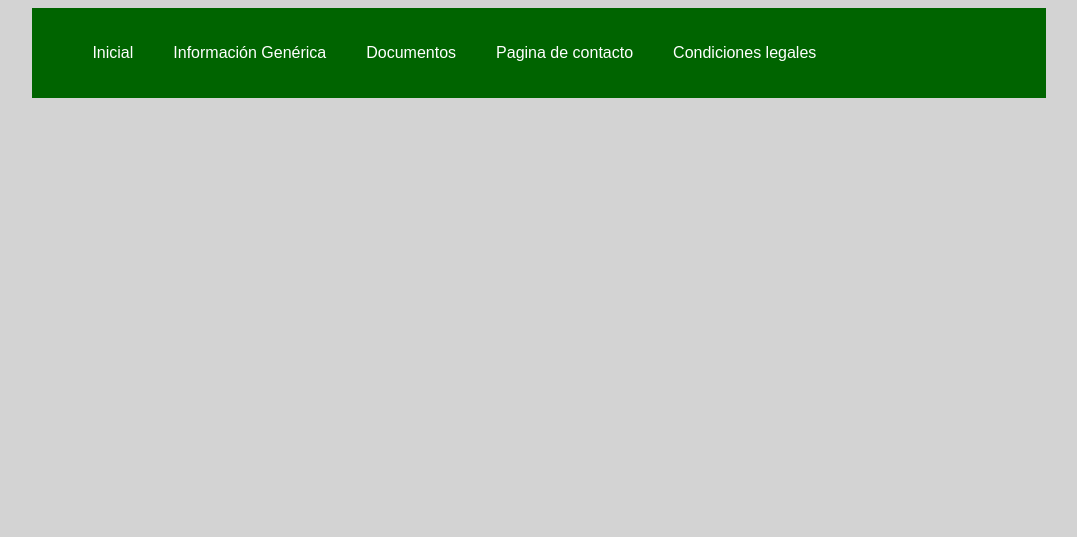
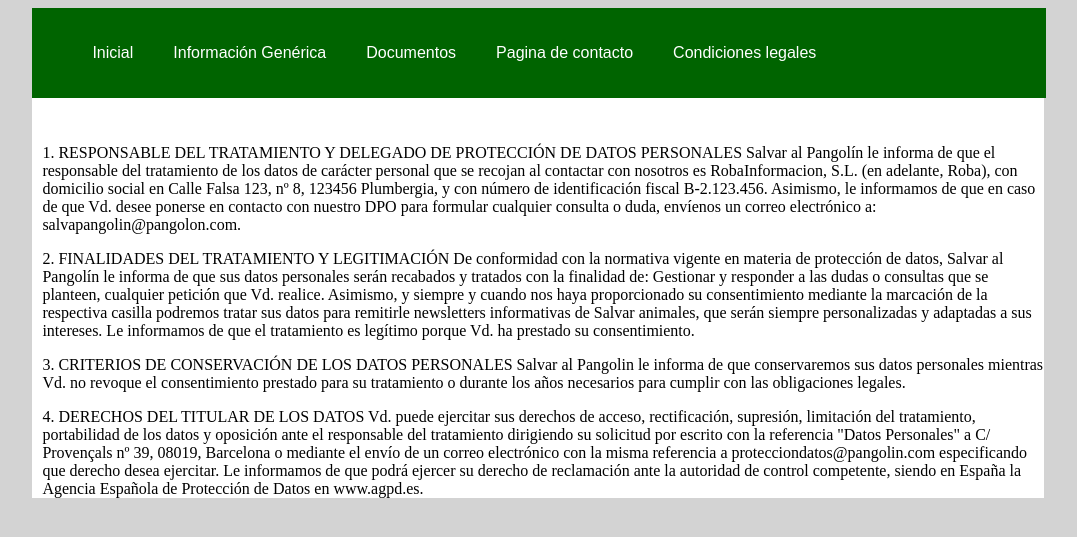
Before and after one commit to pauCanovas/practica-1-parte-3, a PHP site: page /condiciones.php in a window 1280 px wide. Shown: the top 537 px of the page, without its empty margins (102-1179 px from the left). Run offline with PHP 8.4, Linux system fonts and the light colour scheme.

Commit message:
Condiciones legales

```diff
--- a/condiciones.php
+++ b/condiciones.php
@@ -8,6 +8,35 @@
     <body>
         <div id="wrapper">
             <?php include 'menu.php';?>
+            <div id="texto">
+                <p>
+                    1. RESPONSABLE DEL TRATAMIENTO Y DELEGADO DE PROTECCIÓN DE DATOS PERSONALES
+
+                    Salvar al Pangolín le informa de que el responsable del tratamiento de los datos de carácter personal que se recojan al contactar con nosotros es RobaInformacion, S.L. (en adelante, Roba), con domicilio social en Calle Falsa 123, nº 8, 123456 Plumbergia, y con número de identificación fiscal B-2.123.456.
+                    Asimismo, le informamos de que en caso de que Vd. desee ponerse en contacto con nuestro DPO para formular cualquier consulta o duda, envíenos un correo electrónico a: salvapangolin@pangolon.com.
+                </p>
+                <p>
+                    2. FINALIDADES DEL TRATAMIENTO Y LEGITIMACIÓN
+
+                    De conformidad con la normativa vigente en materia de protección de datos, Salvar al Pangolín le informa de que sus datos personales serán recabados y tratados con la finalidad de:
+
+                    Gestionar y responder a las dudas o consultas que se planteen, cualquier petición que Vd. realice.
+                    Asimismo, y siempre y cuando nos haya proporcionado su consentimiento mediante la marcación de la respectiva casilla podremos tratar sus datos para remitirle newsletters informativas de Salvar animales, que serán siempre personalizadas y adaptadas a sus intereses.
+                    Le informamos de que el tratamiento es legítimo porque Vd. ha prestado su consentimiento.
+                </p>
+                <p>
+                    3. CRITERIOS DE CONSERVACIÓN DE LOS DATOS PERSONALES
+
+                    Salvar al Pangolin le informa de que conservaremos sus datos personales mientras Vd. no revoque el consentimiento prestado para su tratamiento o durante los años necesarios para cumplir con las obligaciones legales.
+                </p>
+                <p>
+                    4. DERECHOS DEL TITULAR DE LOS DATOS
+
+                    Vd. puede ejercitar sus derechos de acceso, rectificación, supresión, limitación del tratamiento, portabilidad de los datos y oposición ante el responsable del tratamiento dirigiendo su solicitud por escrito con la referencia "Datos Personales" a C/ Provençals nº 39, 08019, Barcelona o mediante el envío de un correo electrónico con la misma referencia a protecciondatos@pangolin.com especificando que derecho desea ejercitar.
+
+                    Le informamos de que podrá ejercer su derecho de reclamación ante la autoridad de control competente, siendo en España la Agencia Española de Protección de Datos en www.agpd.es.
+                </p>
+            </div>
         </div>
     </body>
 </html>
```
